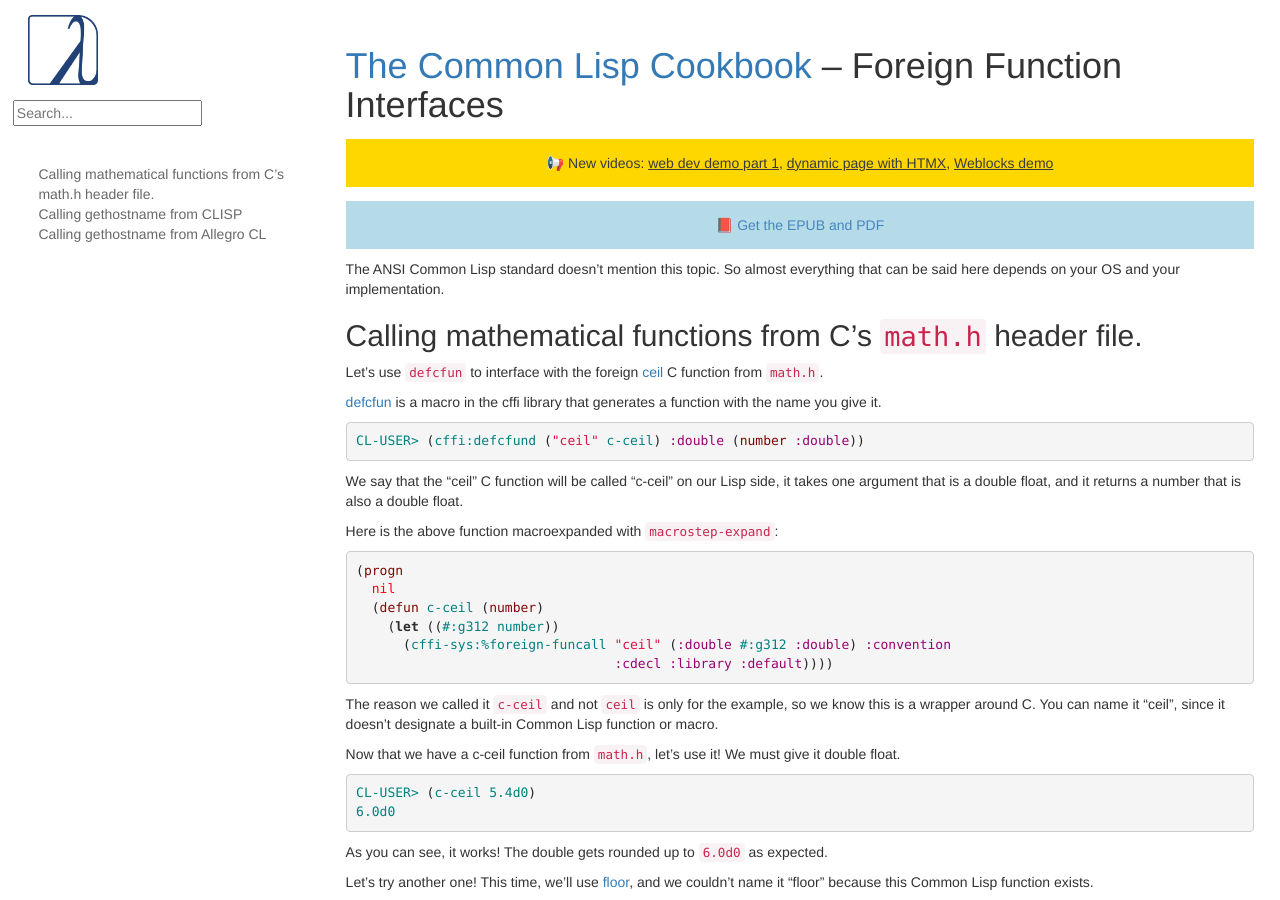
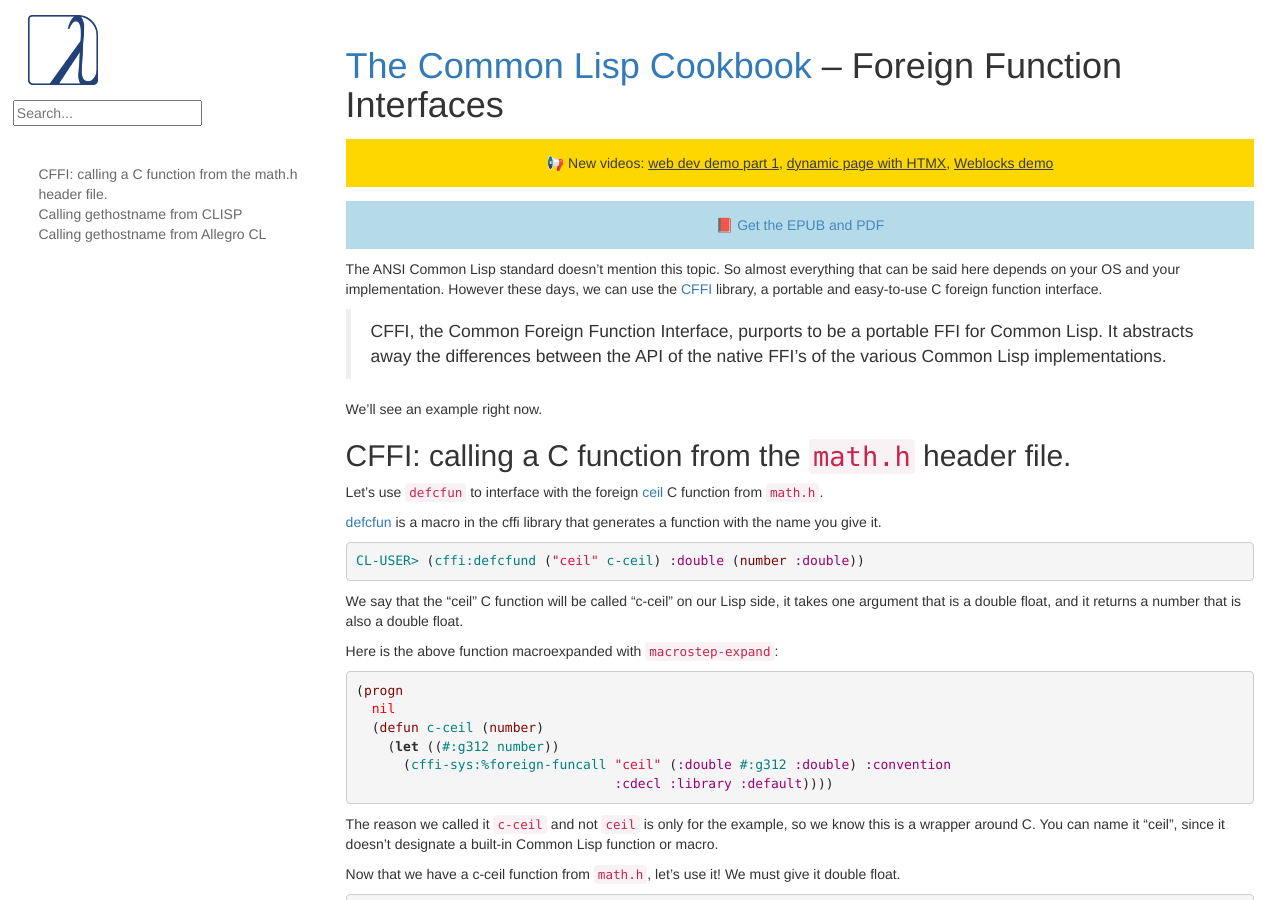
Before and after one commit to LispCookbook/cl-cookbook, a Jekyll site: the page built from ffi.md, in a window 1280 px wide and 900 px high. Built offline with Jekyll 4.4.1, drawn with Linux system fonts in a browser that asks for light colours.

Commit message:
cffi intro

```diff
--- a/ffi.md
+++ b/ffi.md
@@ -2,9 +2,14 @@
 title: Foreign Function Interfaces
 ---
 
-The ANSI Common Lisp standard doesn't mention this topic. So almost everything that can be said here depends on your OS and your implementation.
+The ANSI Common Lisp standard doesn't mention this topic. So almost everything that can be said here depends on your OS and your implementation. However these days, we can use the [CFFI](https://github.com/cffi/cffi) library, a portable and easy-to-use C foreign function interface.
 
-## Calling mathematical functions from C's `math.h` header file.
+> CFFI, the Common Foreign Function Interface, purports to be a portable FFI for Common Lisp. It abstracts away the differences between the API of the native FFI's of the various Common Lisp implementations.
+
+We'll see an example right now.
+
+
+## CFFI: calling a C function from the `math.h` header file.
 
 Let's use `defcfun` to interface with the foreign [ceil](https://en.cppreference.com/w/c/numeric/math/ceil) C function from `math.h`.
 
```
